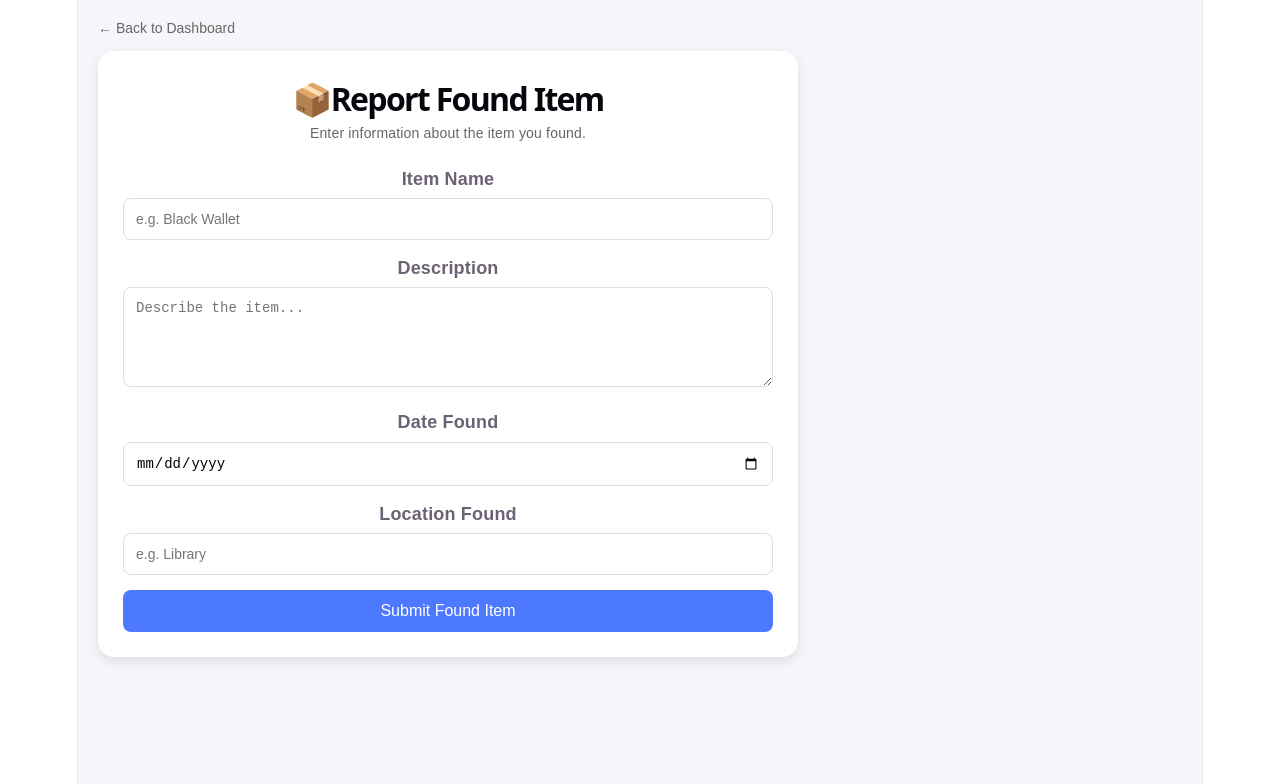
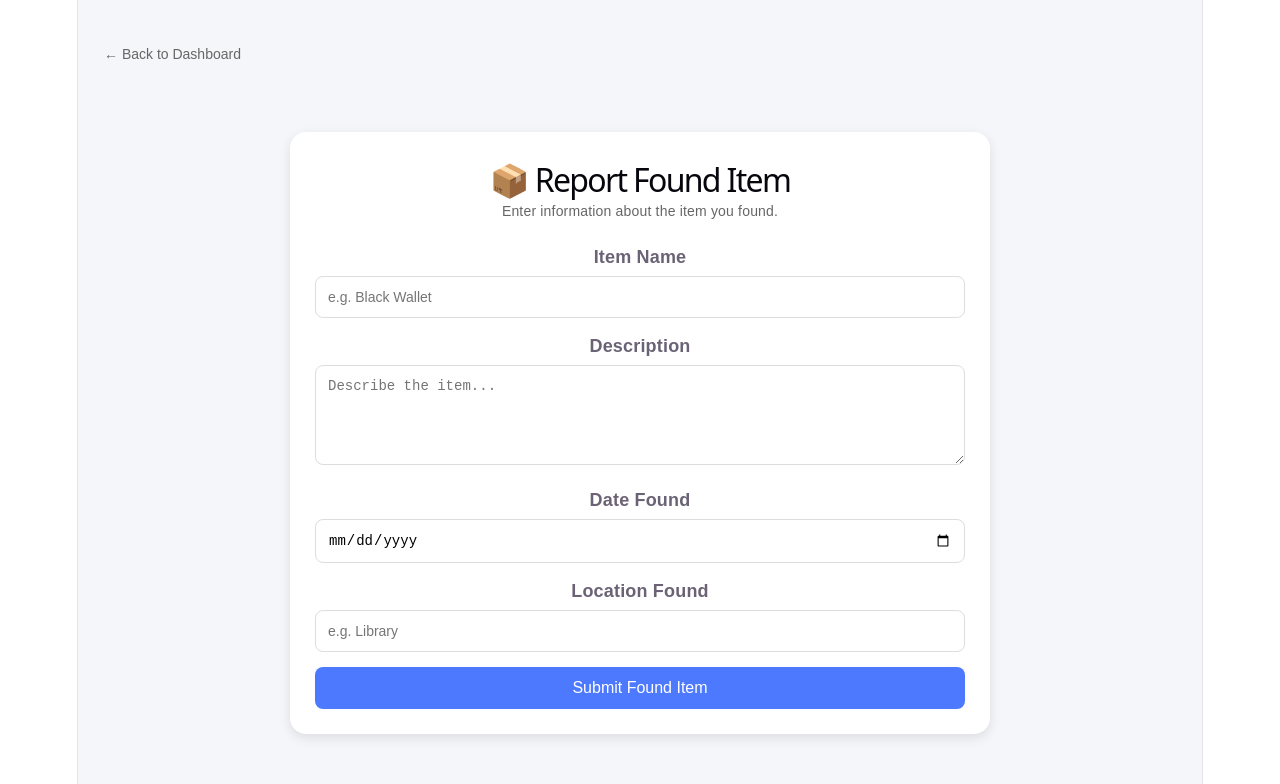
Before and after one commit to jsmndb/lost-found-system, a React (Vite) app in the folder client/client/: page /report-found in a window 1280 px wide. Shown: the top 784 px of the page. Built offline with nearby package versions, Linux system fonts and the light colour scheme.

Commit message:
Fixed the Cards

```diff
--- a/client/client/src/pages/FoundItemForm.jsx
+++ b/client/client/src/pages/FoundItemForm.jsx
@@ -5,6 +5,7 @@ import { useNavigate } from "react-router-dom";
 
 function FoundItemForm() {
   const navigate = useNavigate();
+
   const [itemName, setItemName] = useState("");
   const [description, setDescription] = useState("");
   const [dateFound, setDateFound] = useState("");
@@ -35,6 +36,7 @@ function FoundItemForm() {
       setDescription("");
       setDateFound("");
       setLocation("");
+
       navigate("/found-items");
     } catch (error) {
       console.log(error);
@@ -51,10 +53,24 @@ function FoundItemForm() {
       boxSizing: "border-box",
     },
 
-    container: {
-      width: "100%",
-      maxWidth: "900px",
-      margin: "0 auto",
+    backBtn: {
+      background: "transparent",
+      border: "none",
+      color: "#666",
+      cursor: "pointer",
+      fontSize: "14px",
+      fontWeight: "500",
+      marginTop: "25px",
+      justifyContent: "left",
+      display: "flex",
+      alignItems: "left",
+    },
+
+    centerWrapper: {
+      minHeight: "calc(100vh - 60px)",
+      display: "flex",
+      justifyContent: "center",
+      alignItems: "center",
     },
 
     card: {
@@ -64,16 +80,6 @@ function FoundItemForm() {
       padding: "25px",
       borderRadius: "16px",
       boxShadow: "0 4px 12px rgba(0,0,0,0.1)",
-    },
-
-    title: {
-      marginTop: 0,
-      marginBottom: "5px",
-    },
-
-    subtitle: {
-      color: "#666",
-      marginBottom: "25px",
     },
 
     label: {
@@ -88,8 +94,8 @@ function FoundItemForm() {
       marginBottom: "15px",
       border: "1px solid #ddd",
       borderRadius: "8px",
+      fontSize: "14px",
       boxSizing: "border-box",
-      fontSize: "14px",
     },
 
     textarea: {
@@ -98,10 +104,10 @@ function FoundItemForm() {
       marginBottom: "15px",
       border: "1px solid #ddd",
       borderRadius: "8px",
-      boxSizing: "border-box",
       minHeight: "100px",
       resize: "vertical",
       fontSize: "14px",
+      boxSizing: "border-box",
     },
 
     button: {
@@ -114,23 +120,12 @@ function FoundItemForm() {
       cursor: "pointer",
       fontSize: "16px",
     },
-
-    backBtn: {
-      background: "transparent",
-      border: "none",
-      color: "#666",
-      cursor: "pointer",
-      padding: 0,
-      marginBottom: "15px",
-      fontSize: "14px",
-      fontWeight: "500",
-      display: "block",
-    },
   };
 
   return (
     <div style={styles.page}>
 
+      {/* Back button (NOT affected) */}
       <button
         style={styles.backBtn}
         onClick={() => navigate("/dashboard")}
@@ -138,26 +133,15 @@ function FoundItemForm() {
         ← Back to Dashboard
       </button>
 
+      {/* Center only the card */}
+      <div style={styles.centerWrapper}>
         <div style={styles.card}>
 
           <div style={{ textAlign: "center", marginBottom: "20px" }}>
-          <h1
-            style={{
-              margin: "10px 0 5px 0",
-              fontSize: "32px",
-              fontWeight: "600"
-            }}
-          >
-            📦Report Found Item
+            <h1 style={{ margin: "10px 0 5px", fontSize: "32px" }}>
+              📦 Report Found Item
             </h1>
-
-          <p
-            style={{
-              color: "#666",
-              margin: "8px 0 0 0",
-              fontSize: "14px"
-            }}
-          >
+            <p style={{ color: "#666", fontSize: "14px" }}>
               Enter information about the item you found.
             </p>
           </div>
@@ -210,6 +194,8 @@ function FoundItemForm() {
 
         </div>
       </div>
+
+    </div>
   );
 }
 
--- a/client/client/src/pages/FoundItemsList.jsx
+++ b/client/client/src/pages/FoundItemsList.jsx
@@ -32,10 +32,29 @@ function FoundItemsList() {
       boxSizing: "border-box",
     },
 
+    backBtn: {
+      background: "transparent",
+      border: "none",
+      color: "#666",
+      cursor: "pointer",
+      fontSize: "14px",
+      fontWeight: "500",
+      marginTop: "25px",
+      justifyContent: "left",
+      display: "flex",
+      alignItems: "left",
+    },
+
+    centerWrapper: {
+      minHeight: "calc(100vh - 60px)",
+      display: "flex",
+      justifyContent: "center",
+      alignItems: "center",
+    },
+
     container: {
       width: "100%",
       maxWidth: "900px",
-      margin: "0 auto",
     },
 
     header: {
@@ -69,23 +88,12 @@ function FoundItemsList() {
       borderRadius: "12px",
       boxShadow: "0 2px 8px rgba(0,0,0,0.1)",
     },
-
-    backBtn: {
-      background: "transparent",
-      border: "none",
-      color: "#666",
-      cursor: "pointer",
-      padding: 0,
-      marginBottom: "15px",
-      fontSize: "14px",
-      fontWeight: "500",
-      display: "block",
-    },
   };
 
   return (
     <div style={styles.page}>
 
+      {/* BACK BUTTON (NOT affected) */}
       <button
         style={styles.backBtn}
         onClick={() => navigate("/dashboard")}
@@ -93,28 +101,17 @@ function FoundItemsList() {
         ← Back to Dashboard
       </button>
 
+      {/* CENTER AREA */}
+      <div style={styles.centerWrapper}>
+
         <div style={styles.container}>
 
           {/* HEADER */}
           <div style={styles.header}>
-
-          <h1
-            style={{
-              margin: "8px 0 0 0",
-              fontSize: "32px",
-              fontWeight: "600",
-            }}
-          >
-            📋Found Items
+            <h1 style={{ fontSize: "32px", margin: "0" }}>
+              📋 Found Items
             </h1>
-
-          <p
-            style={{
-              color: "#666",
-              marginTop: "8px",
-              fontSize: "14px",
-            }}
-          >
+            <p style={{ color: "#666", fontSize: "14px" }}>
               View all reported found items.
             </p>
           </div>
@@ -147,6 +144,9 @@ function FoundItemsList() {
           )}
 
         </div>
+
+      </div>
+
     </div>
   );
 }
--- a/client/client/src/pages/LostItemForm.jsx
+++ b/client/client/src/pages/LostItemForm.jsx
@@ -5,6 +5,7 @@ import { useNavigate } from "react-router-dom";
 
 function LostItemForm() {
   const navigate = useNavigate();
+
   const [itemName, setItemName] = useState("");
   const [description, setDescription] = useState("");
   const [dateLost, setDateLost] = useState("");
@@ -50,10 +51,24 @@ function LostItemForm() {
       boxSizing: "border-box",
     },
 
-    container: {
-      width: "100%",
-      maxWidth: "900px",
-      margin: "0 auto",
+    backBtn: {
+      background: "transparent",
+      border: "none",
+      color: "#666",
+      cursor: "pointer",
+      fontSize: "14px",
+      fontWeight: "500",
+      marginTop: "25px",
+      justifyContent: "left",
+      display: "flex",
+      alignItems: "left",
+    },
+
+    centerWrapper: {
+      minHeight: "calc(100vh - 60px)",
+      display: "flex",
+      justifyContent: "center",
+      alignItems: "center",
     },
 
     card: {
@@ -63,16 +78,6 @@ function LostItemForm() {
       padding: "25px",
       borderRadius: "16px",
       boxShadow: "0 4px 12px rgba(0,0,0,0.1)",
-    },
-
-    title: {
-      marginTop: 0,
-      marginBottom: "5px",
-    },
-
-    subtitle: {
-      color: "#666",
-      marginBottom: "25px",
     },
 
     label: {
@@ -87,8 +92,8 @@ function LostItemForm() {
       marginBottom: "15px",
       border: "1px solid #ddd",
       borderRadius: "8px",
+      fontSize: "14px",
       boxSizing: "border-box",
-      fontSize: "14px",
     },
 
     textarea: {
@@ -97,10 +102,10 @@ function LostItemForm() {
       marginBottom: "15px",
       border: "1px solid #ddd",
       borderRadius: "8px",
-      boxSizing: "border-box",
       minHeight: "100px",
       resize: "vertical",
       fontSize: "14px",
+      boxSizing: "border-box",
     },
 
     button: {
@@ -113,23 +118,12 @@ function LostItemForm() {
       cursor: "pointer",
       fontSize: "16px",
     },
-
-    backBtn: {
-      background: "transparent",
-      border: "none",
-      color: "#666",
-      cursor: "pointer",
-      padding: 0,
-      marginBottom: "15px",
-      fontSize: "14px",
-      fontWeight: "500",
-      display: "block",
-    },
   };
 
   return (
     <div style={styles.page}>
 
+      {/* Back button (NOT affected) */}
       <button
         style={styles.backBtn}
         onClick={() => navigate("/dashboard")}
@@ -137,27 +131,16 @@ function LostItemForm() {
         ← Back to Dashboard
       </button>
 
+      {/* Center ONLY card */}
+      <div style={styles.centerWrapper}>
         <div style={styles.card}>
 
           <div style={{ textAlign: "center", marginBottom: "20px" }}>
-
-          <h1
-            style={{
-              margin: "10px 0 5px 0",
-              fontSize: "32px",
-              fontWeight: "600"
-            }}
-          >
-            📦Report Lost Item
+            <h1 style={{ fontSize: "32px", margin: "10px 0 5px" }}>
+              📦 Report Lost Item
             </h1>
 
-          <p
-            style={{
-              color: "#666",
-              margin: "8px 0 0 0",
-              fontSize: "14px"
-            }}
-          >
+            <p style={{ color: "#666", fontSize: "14px" }}>
               Enter information about the item you lost.
             </p>
           </div>
@@ -210,6 +193,8 @@ function LostItemForm() {
 
         </div>
       </div>
+
+    </div>
   );
 }
 
--- a/client/client/src/pages/LostItemsList.jsx
+++ b/client/client/src/pages/LostItemsList.jsx
@@ -32,16 +32,29 @@ function LostItemsList() {
       boxSizing: "border-box",
     },
 
-    container: {
-      width: "100%",
-      maxWidth: "900px",
-      margin: "0 auto",
+    backBtn: {
+      background: "transparent",
+      border: "none",
+      color: "#666",
+      cursor: "pointer",
+      fontSize: "14px",
+      fontWeight: "500",
+      marginTop: "25px",
+      justifyContent: "left",
+      display: "flex",
+      alignItems: "left",
+    },
+
+    centerWrapper: {
+      minHeight: "calc(100vh - 60px)",
+      display: "flex",
+      justifyContent: "center",
+      alignItems: "center",
     },
 
     container: {
       width: "100%",
       maxWidth: "900px",
-      margin: "0 auto",
     },
 
     header: {
@@ -75,23 +88,12 @@ function LostItemsList() {
       borderRadius: "12px",
       boxShadow: "0 2px 8px rgba(0,0,0,0.1)",
     },
-
-    backBtn: {
-      background: "transparent",
-      border: "none",
-      color: "#666",
-      cursor: "pointer",
-      padding: 0,
-      marginBottom: "15px",
-      fontSize: "14px",
-      fontWeight: "500",
-      display: "block",
-    },
   };
 
   return (
     <div style={styles.page}>
 
+      {/* BACK BUTTON (NOT affected) */}
       <button
         style={styles.backBtn}
         onClick={() => navigate("/dashboard")}
@@ -99,28 +101,17 @@ function LostItemsList() {
         ← Back to Dashboard
       </button>
 
+      {/* CENTER AREA */}
+      <div style={styles.centerWrapper}>
+
         <div style={styles.container}>
 
           {/* HEADER */}
           <div style={styles.header}>
-
-          <h1
-            style={{
-              margin: "8px 0 0 0",
-              fontSize: "32px",
-              fontWeight: "600",
-            }}
-          >
-            📋Lost Items
+            <h1 style={{ fontSize: "32px", margin: 0 }}>
+              📋 Lost Items
             </h1>
-
-          <p
-            style={{
-              color: "#666",
-              marginTop: "8px",
-              fontSize: "14px",
-            }}
-          >
+            <p style={{ color: "#666", fontSize: "14px" }}>
               View all reported lost items.
             </p>
           </div>
@@ -153,6 +144,9 @@ function LostItemsList() {
           )}
 
         </div>
+
+      </div>
+
     </div>
   );
 }
--- a/client/client/src/pages/MatchItems.jsx
+++ b/client/client/src/pages/MatchItems.jsx
@@ -31,10 +31,29 @@ function MatchItems() {
       boxSizing: "border-box",
     },
 
+    backBtn: {
+      background: "transparent",
+      border: "none",
+      color: "#666",
+      cursor: "pointer",
+      fontSize: "14px",
+      fontWeight: "500",
+      marginTop: "25px",
+      justifyContent: "left",
+      display: "flex",
+      alignItems: "left",
+    },
+
+    centerWrapper: {
+      minHeight: "calc(100vh - 60px)",
+      display: "flex",
+      justifyContent: "center",
+      alignItems: "center",
+    },
+
     container: {
       width: "100%",
       maxWidth: "900px",
-      margin: "0 auto",
     },
 
     header: {
@@ -45,8 +64,8 @@ function MatchItems() {
     card: {
       background: "#fff",
       borderRadius: "10px",
-      padding: "5px",
-      marginBottom: "10px",
+      padding: "15px",
+      marginBottom: "15px",
       boxShadow: "0 2px 6px rgba(0,0,0,0.08)",
       borderLeft: "4px solid gold",
     },
@@ -57,18 +76,6 @@ function MatchItems() {
       padding: "20px",
       borderRadius: "12px",
       boxShadow: "0 2px 8px rgba(0,0,0,0.1)",
-    },
-
-        backBtn: {
-      background: "transparent",
-      border: "none",
-      color: "#666",
-      cursor: "pointer",
-      padding: 0,
-      marginBottom: "15px",
-      fontSize: "14px",
-      fontWeight: "500",
-      display: "block",
     },
 
     badge: (score) => ({
@@ -89,6 +96,7 @@ function MatchItems() {
   return (
     <div style={styles.page}>
 
+      {/* BACK BUTTON (NOT affected) */}
       <button
         style={styles.backBtn}
         onClick={() => navigate("/dashboard")}
@@ -96,28 +104,17 @@ function MatchItems() {
         ← Back to Dashboard
       </button>
 
+      {/* CENTER WRAPPER */}
+      <div style={styles.centerWrapper}>
+
         <div style={styles.container}>
 
           {/* HEADER */}
           <div style={styles.header}>
-
-          <h1
-            style={{
-              margin: "8px 0 0 0",
-              fontSize: "32px",
-              fontWeight: "600",
-            }}
-          >
-            🧠Smart Matches
+            <h1 style={{ fontSize: "32px", margin: 0 }}>
+              🧠 Smart Matches
             </h1>
-
-          <p
-            style={{
-              color: "#666",
-              marginTop: "8px",
-              fontSize: "14px",
-            }}
-          >
+            <p style={{ color: "#666", fontSize: "14px" }}>
               Possible matches between lost and found items.
             </p>
           </div>
@@ -145,13 +142,7 @@ function MatchItems() {
                       gap: "10px",
                     }}
                   >
-                  <h3
-                    style={{
-                      margin: 0,
-                      color: "#333",
-                      fontSize: "15px",
-                    }}
-                  >
+                    <h3 style={{ margin: 0, fontSize: "15px" }}>
                       Possible Match
                     </h3>
 
@@ -167,13 +158,10 @@ function MatchItems() {
                       padding: "12px",
                       borderRadius: "8px",
                       marginBottom: "10px",
-                    fontSize: "15px",
                     }}
                   >
-                  <p style={{ margin: 0 }}>
                     📦 <strong>Lost Item:</strong>{" "}
                     {match.lost_item.item_name}
-                  </p>
                   </div>
 
                   {/* FOUND ITEM */}
@@ -182,23 +170,14 @@ function MatchItems() {
                       background: "#fafafa",
                       padding: "12px",
                       borderRadius: "8px",
-                    fontSize: "15px",
                     }}
                   >
-                  <p style={{ margin: 0 }}>
                     🎯 <strong>Found Item:</strong>{" "}
                     {match.found_item.item_name}
-                  </p>
                   </div>
 
                   {/* FOOTER */}
-                <p
-                  style={{
-                    marginTop: "12px",
-                    fontSize: "12px",
-                    color: "#888",
-                  }}
-                >
+                  <p style={{ fontSize: "12px", color: "#888", marginTop: "12px" }}>
                     System auto-generated match suggestion
                   </p>
 
@@ -208,6 +187,9 @@ function MatchItems() {
           )}
 
         </div>
+
+      </div>
+
     </div>
   );
 }
```
Lines whose indentation alone changed are shown as unchanged.
